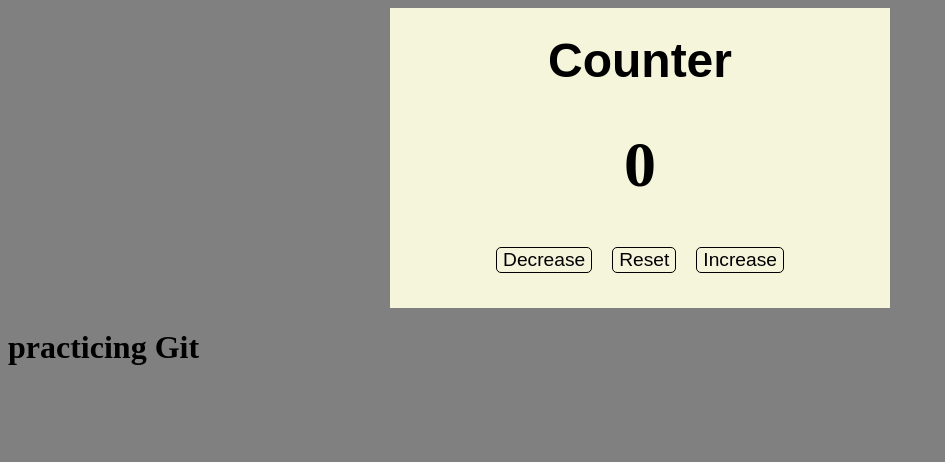
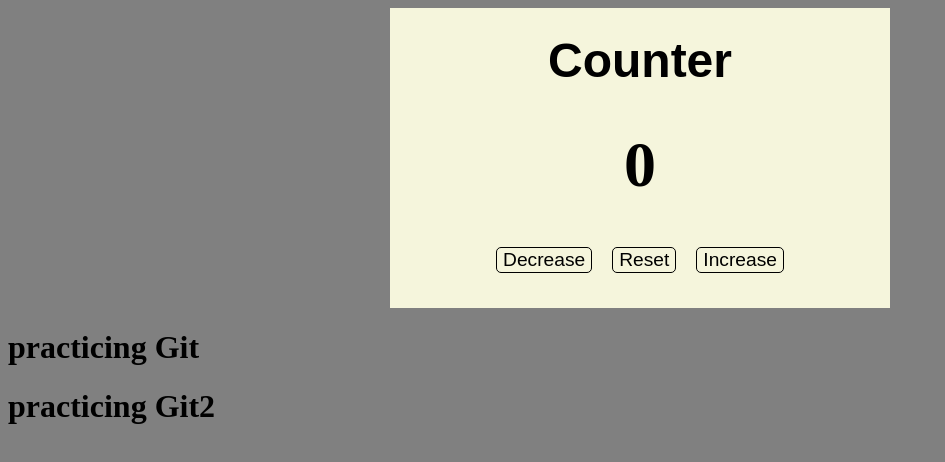
Before and after one commit to nkcelll/Counter-, a plain HTML site: page index.html in a window 1280 px wide. Shown: the whole page, without its empty margins (0-945 px from the left). Drawn offline with Linux system fonts and the light colour scheme.

Commit message:
git update 2

```diff
--- a/index.html
+++ b/index.html
@@ -21,6 +21,7 @@
     </div>
 
     <h1>practicing Git</h1>
+    <h1>practicing Git2</h1>
 
 <script src="./scripts/app.js" type="module"></script>
 </body>
--- a/scripts/app.js
+++ b/scripts/app.js
@@ -47,4 +47,5 @@ function display() {
 }
 display()
 
-console.log('git practicing')
+console.log('git practicing 2')
+console.log('git practicing 3')
```
